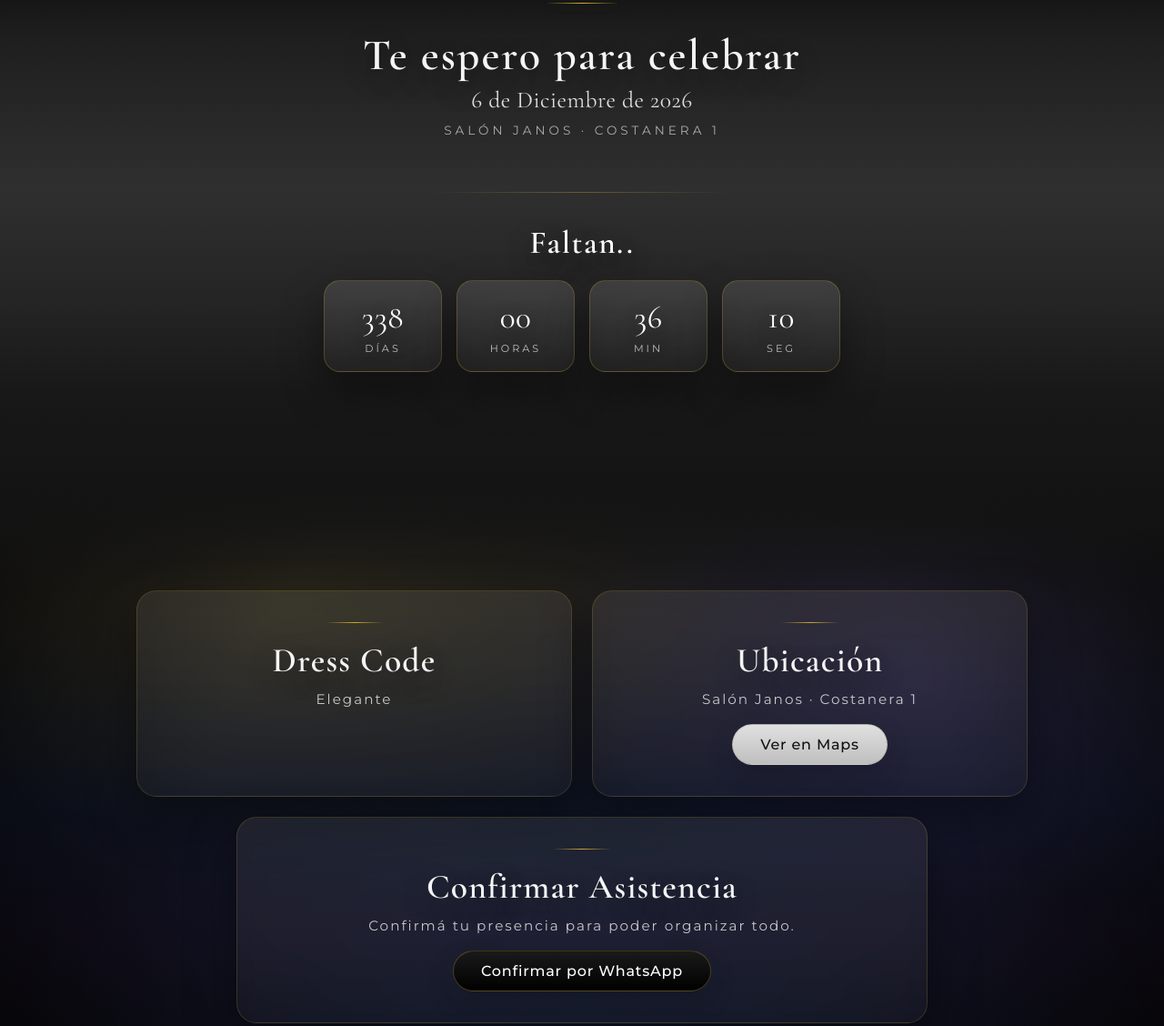
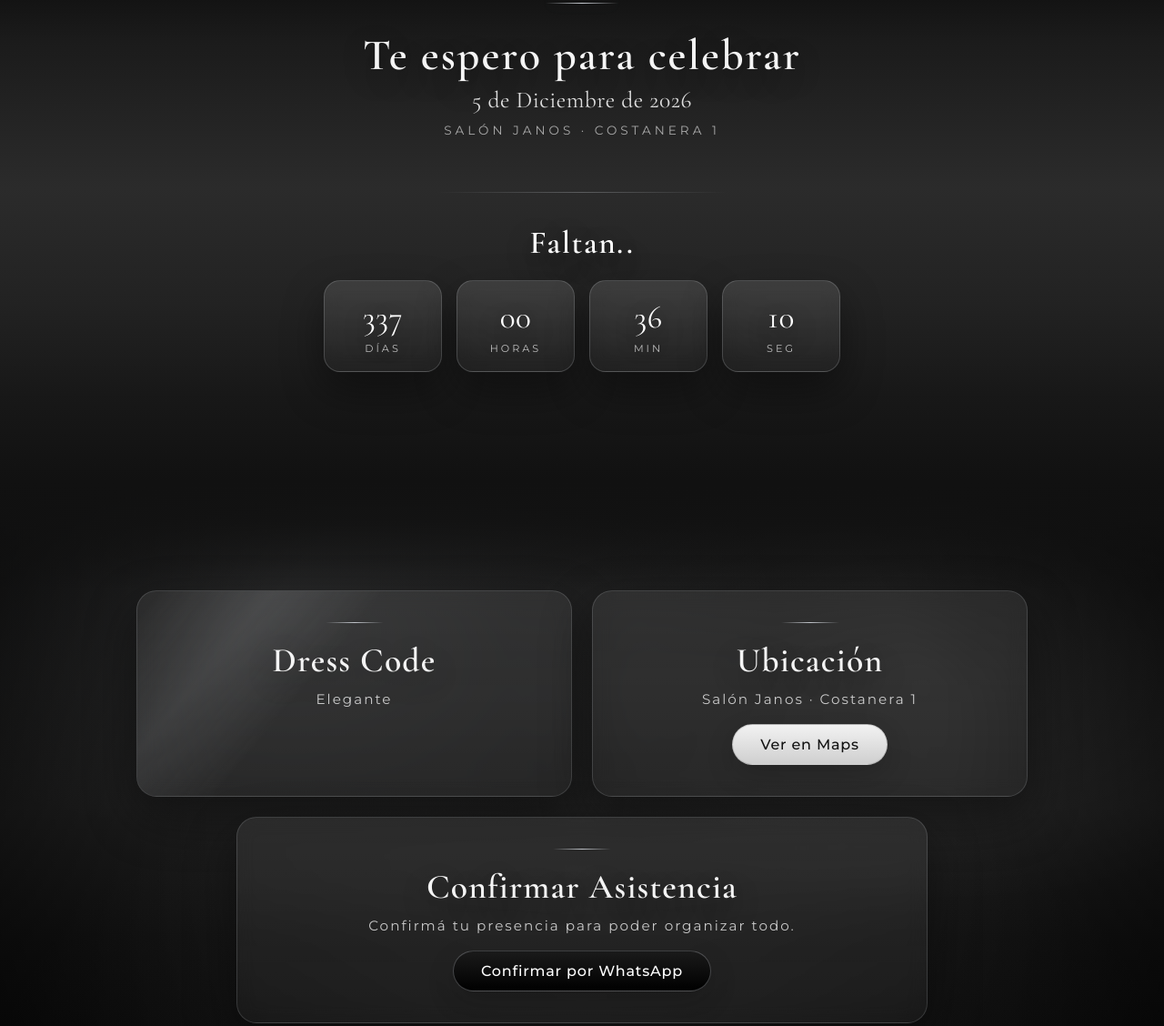
Before and after one commit to FedericoRosciani/MicaMongelliXV, a plain HTML site: page index.html in a window 1280 px wide. Shown: the part 917-2045 px from the top of the page at 91% size. Drawn offline with nearby package versions, Linux system fonts and the light colour scheme.

Commit message:
Add files via upload

```diff
--- a/index.html
+++ b/index.html
@@ -28,7 +28,7 @@
       <span class="gold-line"></span>
 
       <h2>Te espero para celebrar</h2>
-      <p class="date">6 de Diciembre de 2026</p>
+      <p class="date">5 de Diciembre de 2026</p>
       <p class="place">SALÓN JANOS · COSTANERA 1</p>
 
       <div class="countdown-wrap">
@@ -62,7 +62,8 @@
     <div class="details-inner">
 
       <div class="details-grid-top">
-        <div class="details-block card">
+        <!-- CAMBIO: agregué "card--dress" para estilizar SOLO esta tarjeta -->
+        <div class="details-block card card--dress">
           <span class="gold-line small"></span>
           <h2>Dress Code</h2>
           <p>Elegante</p>
--- a/script.js
+++ b/script.js
@@ -7,7 +7,7 @@ function scrollDown(){
   }
 
   // COUNTDOWN
-  const targetDate = new Date("2026-12-06T00:00:00").getTime();
+  const targetDate = new Date("2026-12-05T00:00:00").getTime();
 
   function pad2(n){ return String(n).padStart(2, "0"); }
 
--- a/styles.css
+++ b/styles.css
@@ -1,3 +1,4 @@
+
 /* styles.css (COMPLETO) */
 *{ margin:0; padding:0; box-sizing:border-box; }
 html{ scroll-behavior:smooth; }
@@ -13,7 +14,7 @@ body{
 .hero{
   height:100vh;
   position: relative;
-    background-image: url("Assets/MicaelaMongellinegro.png");
+  background-image: url("Assets/MicaelaMongelliboliche.png");
   background-size: cover;
   background-position: center;
   background-repeat: no-repeat;
@@ -49,8 +50,10 @@ body{
   letter-spacing:4px;
   line-height:1.05;
 }
+
 .xv{
-  color:#d4af37;
+  /* Antes dorado -> ahora plateado */
+  color:#C9CDD3; /* plateado */
   margin-top:12px;
   letter-spacing:3px;
   text-transform:uppercase;
@@ -73,7 +76,7 @@ body{
   left:50%;
   width:2px;
   height:18px;
-  background:#d4af37;
+  background:#C9CDD3; /* plateado */
   transform:translateX(-50%);
   animation: arrow 2s infinite;
   opacity:.9;
@@ -85,8 +88,8 @@ body{
   left:50%;
   width:8px;
   height:8px;
-  border-right:2px solid #d4af37;
-  border-bottom:2px solid #d4af37;
+  border-right:2px solid #C9CDD3; /* plateado */
+  border-bottom:2px solid #C9CDD3; /* plateado */
   transform:translateX(-50%) rotate(45deg);
 }
 @keyframes arrow{
@@ -101,30 +104,32 @@ body{
   position: relative;
   color:#eee;
 
+  /* Negro + grises */
   background: linear-gradient(
     180deg,
     #000000 0%,
-      #1f1f1f 25%,
-      #2f2f2f 50%,
-      #242424 70%,
+    #1b1b1b 25%,
+    #2b2b2b 50%,
+    #222222 70%,
     #181818 85%,
-      #141414 100%
+    #111111 100%
   );
 }
-
 
 .invite-inner{
   max-width:900px;
   margin:auto;
   text-align:center;
 }
+
+/* Antes gold-line -> ahora silver-line (mismo nombre para no romper HTML) */
 .gold-line{
   display:block;
   width:80px;
   height:1px;
   margin:0 auto 28px;
-  background: linear-gradient(90deg, transparent, #d4af37, transparent);
-  box-shadow: 0 0 18px rgba(212,175,55,0.20);
+  background: linear-gradient(90deg, transparent, #C9CDD3, transparent);
+  box-shadow: 0 0 18px rgba(201,205,211,0.18);
 }
 .gold-line.small{
   width:64px;
@@ -166,7 +171,7 @@ body{
   transform:translateX(-50%);
   width:320px;
   height:1px;
-  background: linear-gradient(90deg, transparent, rgba(212,175,55,0.35), transparent);
+  background: linear-gradient(90deg, transparent, rgba(201,205,211,0.30), transparent);
 }
 .count-title{
   font-family:'Cormorant Garamond', serif;
@@ -185,7 +190,7 @@ body{
 }
 .time-card{
   background: linear-gradient(180deg, rgba(255,255,255,0.12), rgba(255,255,255,0.03));
-  border:1px solid rgba(212,175,55,0.25);
+  border:1px solid rgba(201,205,211,0.22); /* plateado */
   border-radius:18px;
   padding:18px 10px;
   box-shadow:0 20px 45px rgba(0,0,0,0.4);
@@ -195,7 +200,7 @@ body{
 }
 .time-card:hover{
   transform: translateY(-3px);
-  border-color: rgba(212,175,55,0.40);
+  border-color: rgba(201,205,211,0.35);
   box-shadow:0 26px 60px rgba(0,0,0,0.48);
 }
 .time-card span{
@@ -220,15 +225,15 @@ body{
   overflow: hidden;
   color:#eee;
 
-    /* base del bloque (arranca EXACTO igual que terminó invite-count) */
+  /* Plateado / grises (sin violeta/azul) */
   background:
-      radial-gradient(900px 420px at 25% 20%, rgba(212,175,55,0.10), transparent 60%),
-      radial-gradient(800px 420px at 80% 30%, rgba(120,84,255,0.12), transparent 60%),
-      radial-gradient(1000px 520px at 50% 90%, rgba(28,121,255,0.10), transparent 65%),
-      linear-gradient(180deg, #141414 0%, #181818 20%, #0f1422 50%, #120e1b 70%, #070707 100%);
+    radial-gradient(900px 420px at 25% 20%, rgba(201,205,211,0.10), transparent 60%),
+    radial-gradient(800px 420px at 80% 30%, rgba(255,255,255,0.06), transparent 60%),
+    radial-gradient(1000px 520px at 50% 90%, rgba(140,140,140,0.10), transparent 65%),
+    linear-gradient(180deg, #111111 0%, #171717 20%, #1f1f1f 50%, #121212 70%, #070707 100%);
 }
 
-  /* ESTE ES EL FIX: difumina el borde superior y elimina la franja */
+/* difumina el borde superior y elimina la franja */
 .details::before{
   content:"";
   position:absolute;
@@ -238,10 +243,10 @@ body{
   height:120px;
   background: linear-gradient(
     180deg,
-      rgba(20,20,20,1) 0%,
-      rgba(20,20,20,0.85) 35%,
-      rgba(20,20,20,0.45) 70%,
-      rgba(20,20,20,0) 100%
+    rgba(17,17,17,1) 0%,
+    rgba(17,17,17,0.85) 35%,
+    rgba(17,17,17,0.45) 70%,
+    rgba(17,17,17,0) 100%
   );
   pointer-events:none;
   z-index:1;
@@ -252,7 +257,6 @@ body{
   position:relative;
   z-index:2;
 }
-
 
 /* viñeta */
 .details::after{
@@ -289,7 +293,7 @@ body{
   border-radius: 22px;
   padding: 34px 22px;
   background: linear-gradient(180deg, rgba(255,255,255,0.08), rgba(255,255,255,0.03));
-  border: 1px solid rgba(212,175,55,0.18);
+  border: 1px solid rgba(201,205,211,0.18); /* plateado */
   box-shadow: 0 22px 55px rgba(0,0,0,0.45);
   backdrop-filter: blur(10px);
   -webkit-backdrop-filter: blur(10px);
@@ -298,7 +302,7 @@ body{
 
 .card:hover{
   transform: translateY(-3px);
-  border-color: rgba(212,175,55,0.30);
+  border-color: rgba(201,205,211,0.30);
   box-shadow: 0 28px 70px rgba(0,0,0,0.55);
 }
 
@@ -328,23 +332,26 @@ body{
   margin-top:18px;
   padding:12px 30px;
   border-radius:999px;
-  background:linear-gradient(180deg,#e0e0e0,#bfbfbf);
+
+  /* plateado / gris */
+  background:linear-gradient(180deg,#F2F2F2,#CFCFCF);
   color:#111;
   text-decoration:none;
   font-weight:500;
   letter-spacing: 0.8px;
-  border: 1px solid rgba(0,0,0,0.10);
+  border: 1px solid rgba(0,0,0,0.15);
   box-shadow: 0 12px 30px rgba(0,0,0,0.18);
-  transition: transform .2s ease, box-shadow .2s ease;
+  transition: transform .2s ease, box-shadow .2s ease, filter .2s ease;
 }
 .btn:hover{
   transform: translateY(-1px);
   box-shadow: 0 18px 45px rgba(0,0,0,0.22);
+  filter: brightness(1.03);
 }
 .btn-dark{
   background:linear-gradient(180deg,#1a1a1a,#000);
   color:#fff;
-  border:1px solid rgba(212,175,55,0.30);
+  border:1px solid rgba(201,205,211,0.30); /* plateado */
 }
 
 /* ---------------- FOOTER ---------------- */
@@ -386,3 +393,93 @@ footer{
     font-size: 2.35rem;
   }
 }
+
+
+/* =========================
+   CARD "DRESS CODE" MEJORADA
+   ========================= */
+
+/* Asegura que los pseudo-elementos no alteren el tamaño */
+.card--dress{
+  position: relative;
+  overflow: hidden;
+  isolation: isolate; /* para que las capas se comporten bien */
+}
+
+/* “Shimmer” diagonal suave (animado) */
+.card--dress::before{
+  content:"";
+  position:absolute;
+  inset:-40%;
+  background: linear-gradient(
+    120deg,
+    transparent 40%,
+    rgba(201,205,211,0.18) 50%,
+    transparent 60%
+  );
+  transform: translateX(-30%) rotate(10deg);
+  animation: dressShimmer 4.2s ease-in-out infinite;
+  pointer-events:none;
+  z-index:0;
+  opacity:0.9;
+}
+
+/* Glow/borde vivo que aparece sutil al hover */
+.card--dress::after{
+  content:"";
+  position:absolute;
+  inset:-2px;
+  border-radius: 24px;
+  background: radial-gradient(700px 260px at 50% 0%, rgba(201,205,211,0.28), transparent 55%);
+  opacity:0;
+  transition: opacity .25s ease;
+  pointer-events:none;
+  z-index:0;
+}
+
+.card--dress:hover::after{
+  opacity:1;
+}
+
+/* Badge minimalista (estrella) */
+.card--dress .card-badge{
+  position:absolute;
+  top:18px;
+  right:18px;
+  width:34px;
+  height:34px;
+  border-radius:999px;
+  display:grid;
+  place-items:center;
+  font-size:14px;
+  color:#111;
+  background: linear-gradient(180deg,#F2F2F2,#CFCFCF);
+  border: 1px solid rgba(0,0,0,0.16);
+  box-shadow: 0 12px 28px rgba(0,0,0,0.22);
+  z-index:2;
+  opacity:0.92;
+  transform: translateZ(0);
+}
+
+/* Eleva un poco más que el resto y hace “tilt” leve */
+.card--dress{
+  transition: transform .25s ease, border-color .25s ease, box-shadow .25s ease, filter .25s ease;
+}
+.card--dress:hover{
+  transform: translateY(-4px) rotateX(2deg);
+  border-color: rgba(201,205,211,0.35);
+  box-shadow: 0 30px 78px rgba(0,0,0,0.58);
+  filter: brightness(1.02);
+}
+
+/* Mantiene el contenido por encima de las capas */
+.card--dress > *{
+  position: relative;
+  z-index: 1;
+}
+
+@keyframes dressShimmer{
+  0%   { transform: translateX(-35%) rotate(10deg); opacity:0.55; }
+  50%  { transform: translateX(10%)  rotate(10deg); opacity:0.95; }
+  100% { transform: translateX(35%)  rotate(10deg); opacity:0.55; }
+}
```
Lines whose indentation alone changed are shown as unchanged.
